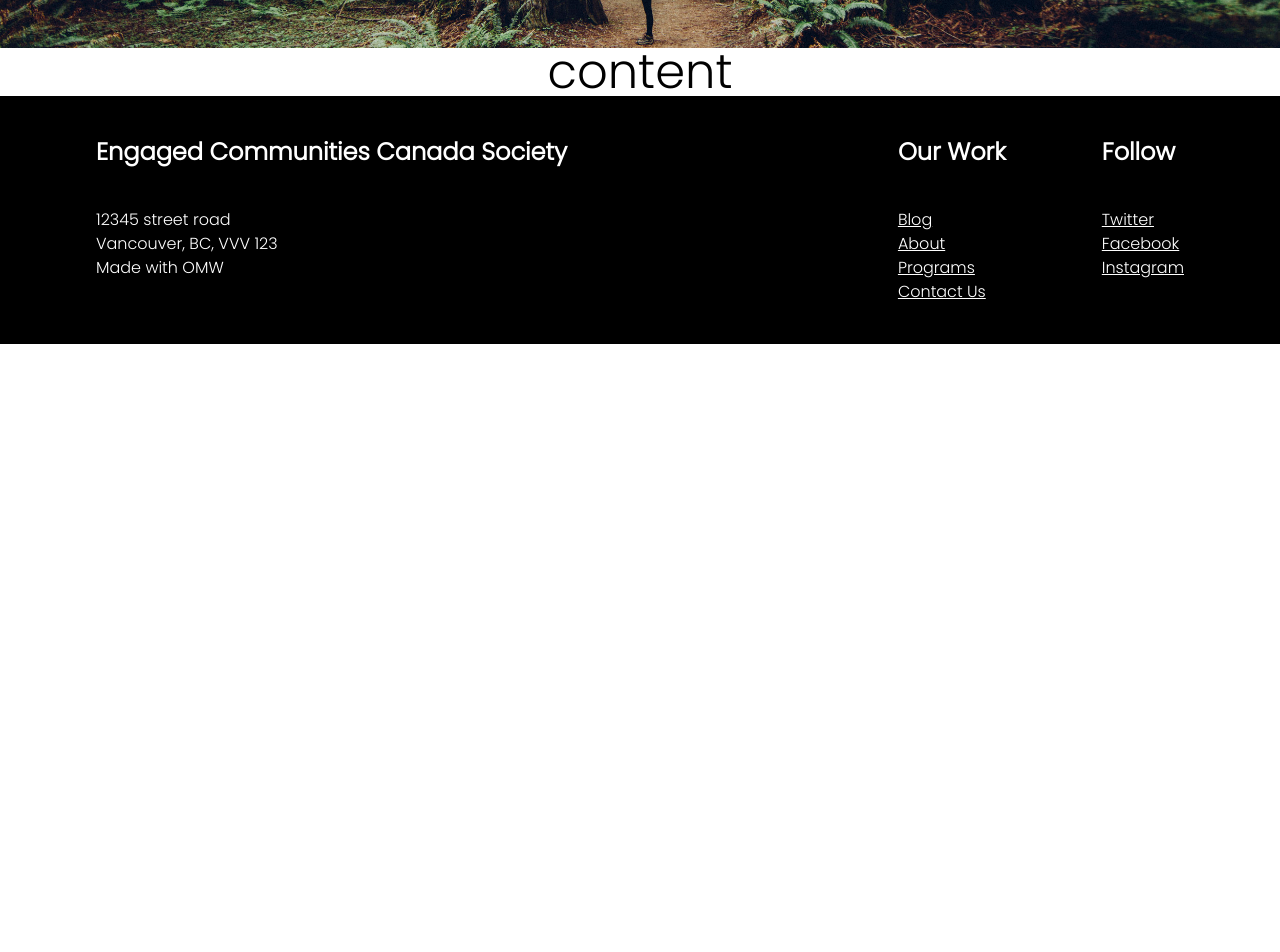
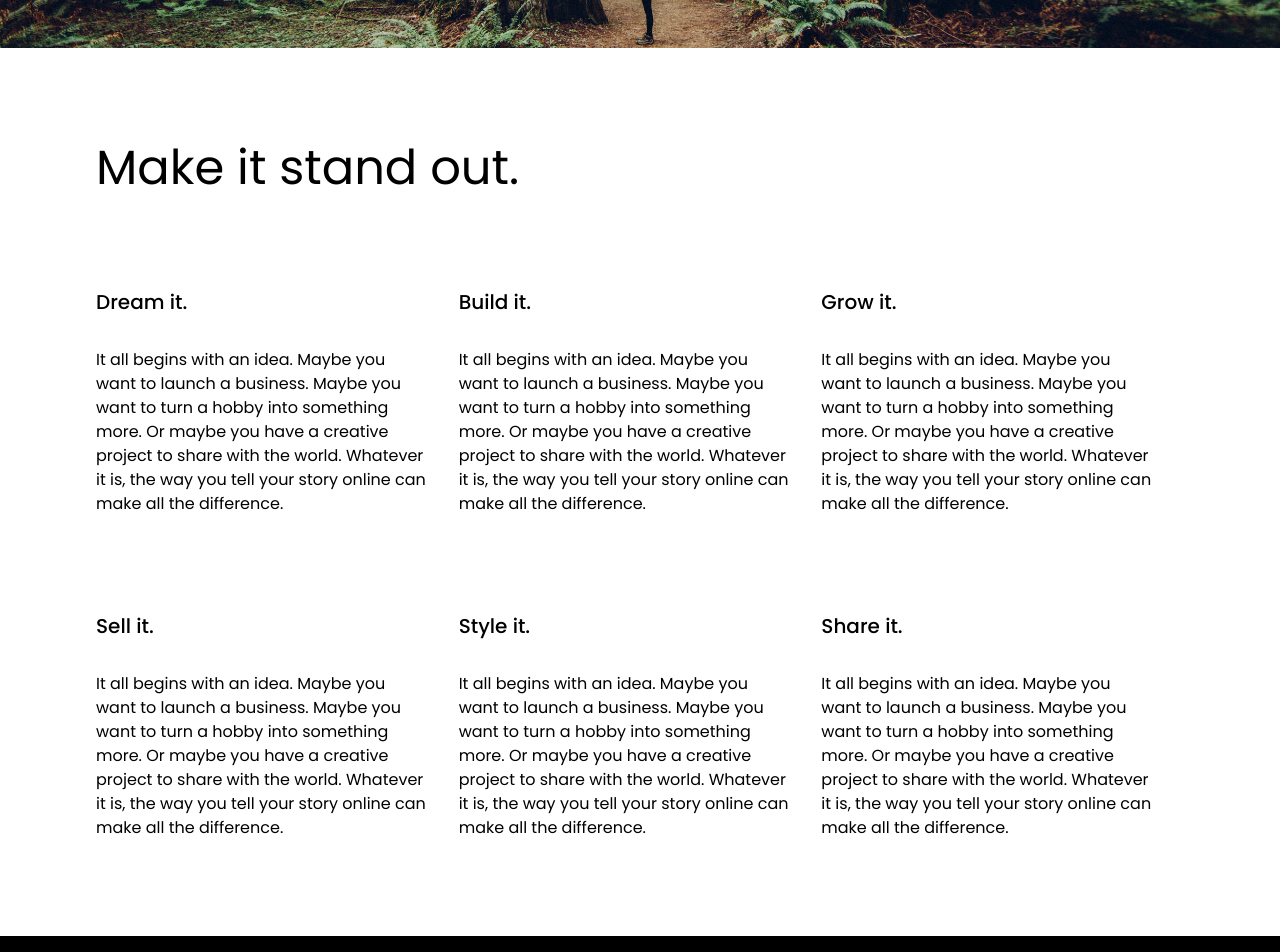
Before and after one commit to vvEii/eccs-website, a React (Create React App) app in the folder app/: page /about in a window 1280 px wide. Shown: the part 520-1472 px from the top of the page. Before the commit the page ends 864 px from the top, so only its background shows below. Built offline with nearby package versions, Linux system fonts and the light colour scheme.

Commit message:
Chang font weight and update about page

```diff
--- a/app/public/index.html
+++ b/app/public/index.html
@@ -14,7 +14,8 @@
     -->
   <link rel="manifest" href="%PUBLIC_URL%/manifest.json" />
   <link rel="preconnect" href="https://fonts.gstatic.com">
-  <link href="https://fonts.googleapis.com/css2?family=Poppins:wght@300&display=swap" rel="stylesheet">
+  <link rel="preconnect" href="https://fonts.gstatic.com">
+  <link href="https://fonts.googleapis.com/css2?family=Poppins:ital,wght@0,100;0,200;0,300;0,400;0,500;0,600;0,700;0,800;0,900;1,100;1,300;1,400&display=swap" rel="stylesheet">
   <!--
       Notice the use of %PUBLIC_URL% in the tags above.
       It will be replaced with the URL of the `public` folder during the build.
--- a/app/src/components/Footer.js
+++ b/app/src/components/Footer.js
@@ -5,7 +5,7 @@ const Footer = () => {
   return (
     <div className='flex bg-black justify-between w-screen h-2/6 relative py-10 px-24'>
       <div className='flex flex-col text-white text-left'>
-        <span className='font-black text-2xl pb-10'>
+        <span className='font-medium text-xl pb-10'>
           Engaged Communities Canada Society
         </span>
         <span>12345 street road</span>
@@ -14,7 +14,7 @@ const Footer = () => {
       </div>
       <div className='flex justify-around'>
         <div className='flex flex-col text-white text-left mr-24'>
-          <span className='font-black text-2xl pb-10'>Our Work </span>
+          <span className='font-medium text-xl pb-10'>Our Work </span>
           <Link className='underline' to='/blog'>
             Blog
           </Link>
@@ -29,7 +29,7 @@ const Footer = () => {
           </Link>
         </div>
         <div className='flex flex-col text-white text-left'>
-          <span className='font-black text-2xl pb-10'>Follow</span>
+          <span className='font-medium text-xl pb-10'>Follow</span>
           <a className='underline' href='https://twitter.com/EngagedCommuni2'>
             Twitter
           </a>
--- a/app/src/components/Navbar.js
+++ b/app/src/components/Navbar.js
@@ -7,7 +7,7 @@ const Navbar = () => {
       className='flex justify-between items-center h-16 absolute inset-0 z-10 text-white px-24 py-16'
       role='navigation'
     >
-      <Link to='/' className='text-3xl font-black w-1/2 text-left'>
+      <Link to='/' className='text-3xl font-normal w-1/2 text-left'>
         ECCS
       </Link>
       <Link to='/blog'>Blog</Link>
@@ -56,7 +56,7 @@ const Navbar = () => {
       </a>
       <Link
         to='/take-action'
-        className='bg-white text-black px-6 py-4 font-black hover:bg-gray-100'
+        className='bg-white text-black px-6 py-4 font-medium hover:bg-gray-100'
       >
         Take Action
       </Link>
--- a/app/src/pages/About.js
+++ b/app/src/pages/About.js
@@ -7,13 +7,56 @@ const About = () => {
         className='bg-no-repeat bg-center bg-cover bg-cover w-screen relative py-40'
         style={{ backgroundImage: 'url(images/bg-about.jpg)' }}
       >
-        <p className='text-left font-bold text-6xl text-white pl-24 w-3/4 leading-snug'>
+        <p className='text-left font-medium text-6xl text-white pl-24 w-3/4 leading-snug'>
           Since 1950, we have participated in nearly every major public lands
           victory.
         </p>
       </div>
-
-      <span className='text-5xl'>content</span>
+      <p className='text-5xl text-left p-24'>Make it stand out.</p>
+      <div className='flex flex-wrap px-24'>
+        <p className=' w-2/6 text-left pb-24 pr-8'>
+          <span className='block font-medium text-xl pb-8'>Dream it.</span>
+          It all begins with an idea. Maybe you want to launch a business. Maybe
+          you want to turn a hobby into something more. Or maybe you have a
+          creative project to share with the world. Whatever it is, the way you
+          tell your story online can make all the difference.
+        </p>
+        <p className='w-2/6 text-left pb-24 pr-8'>
+          <span className='block font-medium text-xl pb-8'>Build it.</span>
+          It all begins with an idea. Maybe you want to launch a business. Maybe
+          you want to turn a hobby into something more. Or maybe you have a
+          creative project to share with the world. Whatever it is, the way you
+          tell your story online can make all the difference.
+        </p>
+        <p className=' w-2/6 text-left pb-24 pr-8'>
+          <span className='block font-medium text-xl pb-8'>Grow it.</span>
+          It all begins with an idea. Maybe you want to launch a business. Maybe
+          you want to turn a hobby into something more. Or maybe you have a
+          creative project to share with the world. Whatever it is, the way you
+          tell your story online can make all the difference.
+        </p>
+        <p className='w-2/6 text-left pb-24 pr-8'>
+          <span className='block font-medium text-xl pb-8'>Sell it.</span>
+          It all begins with an idea. Maybe you want to launch a business. Maybe
+          you want to turn a hobby into something more. Or maybe you have a
+          creative project to share with the world. Whatever it is, the way you
+          tell your story online can make all the difference.
+        </p>
+        <p className='w-2/6 text-left pb-24 pr-8'>
+          <span className='block font-medium text-xl pb-8'>Style it.</span>
+          It all begins with an idea. Maybe you want to launch a business. Maybe
+          you want to turn a hobby into something more. Or maybe you have a
+          creative project to share with the world. Whatever it is, the way you
+          tell your story online can make all the difference.
+        </p>
+        <p className='w-2/6 text-left pb-24 pr-8'>
+          <span className='block font-medium text-xl pb-8'>Share it.</span>
+          It all begins with an idea. Maybe you want to launch a business. Maybe
+          you want to turn a hobby into something more. Or maybe you have a
+          creative project to share with the world. Whatever it is, the way you
+          tell your story online can make all the difference.
+        </p>
+      </div>
     </>
   );
 };
--- a/app/src/pages/Home.js
+++ b/app/src/pages/Home.js
@@ -11,23 +11,23 @@ const Home = () => {
         }}
       >
         <div className='flex flex-col absolute bottom-40'>
-          <p className='text-5xl text-white font-bold pl-24 w-3/5 mb-10 text-left leading-normal'>
+          <p className='text-5xl text-white font-normal pl-24 w-3/5 mb-10 text-left leading-normal'>
             Help our communities with love and passion
           </p>
           <Link
             to='/about'
-            className='bg-white text-black px-6 py-4 font-black w-40 ml-24 hover:bg-gray-100'
+            className='bg-white text-black px-6 py-4 font-medium w-40 ml-24 hover:bg-gray-100'
           >
             Learn More
           </Link>
         </div>
       </div>
-      <div className='flex justify-between items-center w-screen bg-test px-24 py-12'>
-        <p className='font-bold text-black text-4xl text-left leading-normal pr-12'>
+      <div className='flex  items-center w-screen bg-test px-24 py-12'>
+        <p className='font-medium text-black text-3xl text-left leading-normal pr-20'>
           Engaged Communities Canada Society Engaged Communities Canada Society
           Engaged Communities Canada Society
         </p>
-        <p className='text-black text-xl text-left leading-loose pl-12'>
+        <p className='text-black text-xl font-light text-left leading-loose pl-20'>
           Our mission is to create international consensus around the climate
           emergency, as well a shared plan for saving the planet’s most
           exceptional wild places.
```
